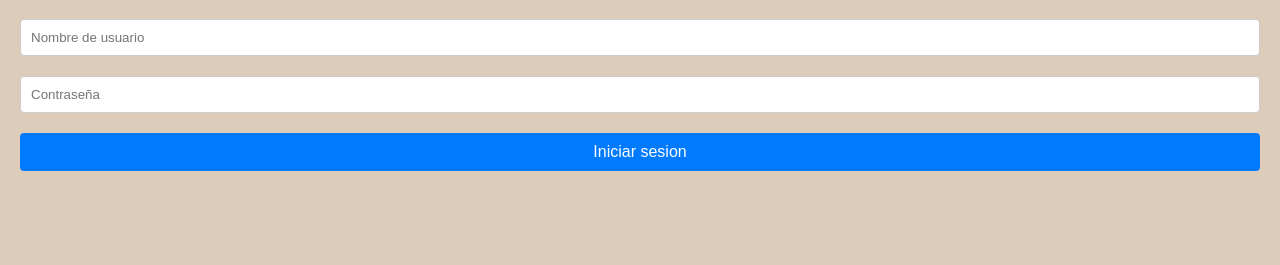
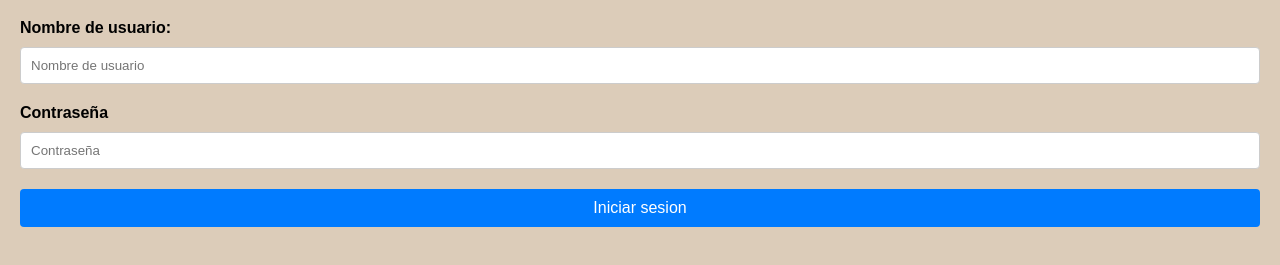
Before and after one commit to Jomelgar/Proyecto-Motoko, a plain HTML site: page Frontend/inicio-sesion.html in a window 1280 px wide. Shown: the part 181-446 px from the top of the page. Drawn offline with Linux system fonts and the light colour scheme.

Commit message:
Little changes on Log in

```diff
--- a/Frontend/inicio-sesion.html
+++ b/Frontend/inicio-sesion.html
@@ -23,11 +23,13 @@
 
             <h1>Iniciar sesion</h1>
 
-            <form action="https://youtu.be/dQw4w9WgXcQ?si=uQ4N8hlO6XTHPkqV">
+            <form action="Tienda.html">
 
-                <input type = "text" placeholder = "Nombre de usuario" required>
+                <label for = "Username">Nombre de usuario: </label>
+                <input id = "Username" name = "Username" type = "text" placeholder = "Nombre de usuario" required>
 
-                <input type = "password"  placeholder= "Contraseña" required>
+                <label for = "Password">Contraseña</label>
+                <input id = "Password" name = "Password" type = "password"  placeholder= "Contraseña" required>
 
                 <button type = "submit" >Iniciar sesion</button>
 
--- a/Frontend/styles.css
+++ b/Frontend/styles.css
@@ -107,6 +107,7 @@ form button:hover {
     background-color: #0056b3;
 }
 
-h1 {
+h1
+{
     text-align: center;
 }
```
